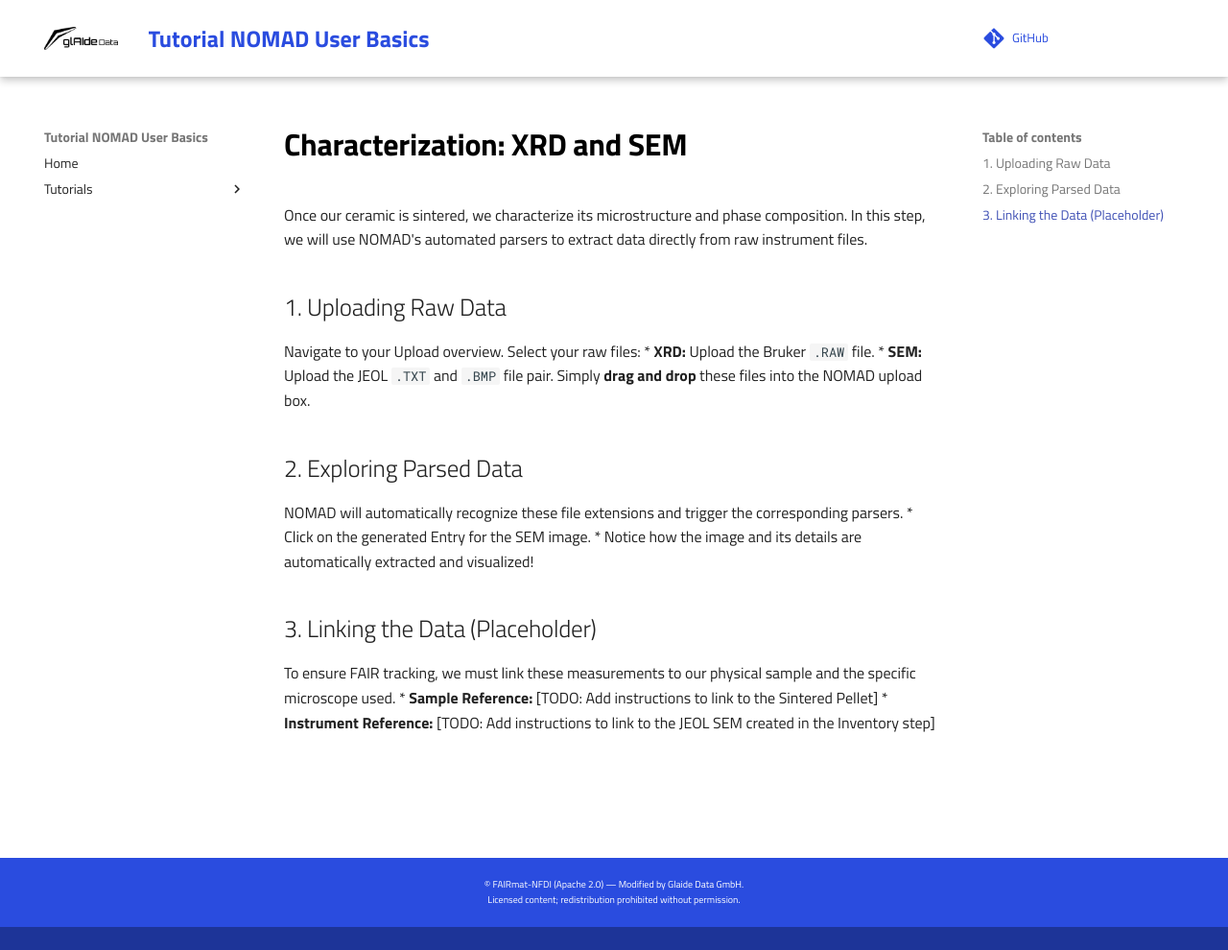
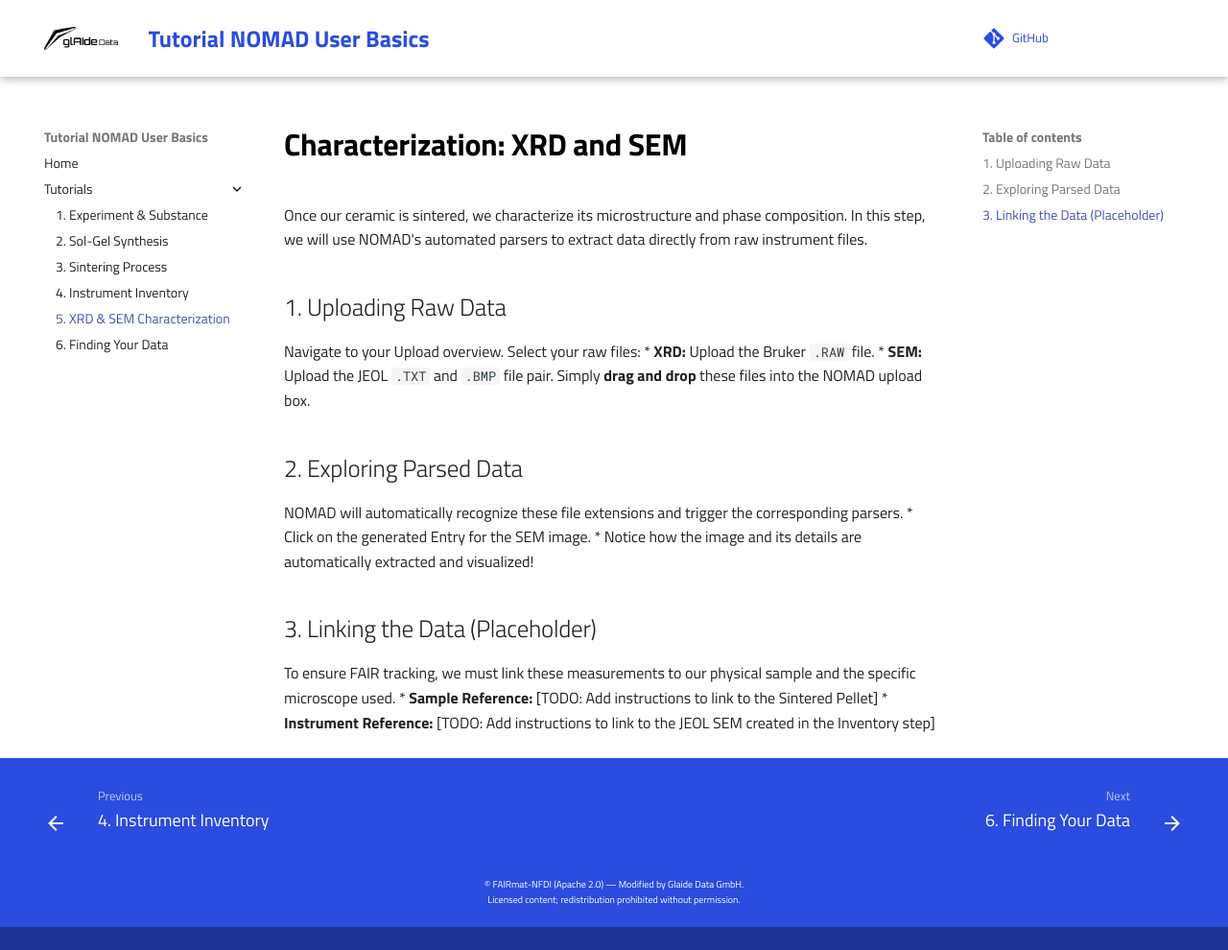
Before and after one commit to AK-Feldhoff-LUH/nomad-docs-ak-feldhoff, an MkDocs documentation site: the page built from docs/05_characterization.md, in a window 1280 px wide and 990 px high. Shown: the whole window at 96% size. Built offline with MkDocs 1.6.1 and Material for MkDocs 9.7.7, drawn with Linux system fonts in a browser that asks for light colours; comment, search, counter and statistics services are not loaded.

Commit message:
adjusting the navigations

```diff
--- a/mkdocs.yml
+++ b/mkdocs.yml
@@ -8,9 +8,12 @@
 nav:
   - Home: index.md
   - Tutorials:
-    - Sol-gel Synthesis: synthesis.md
-    - Sintering: processing.md
-    - Inventory: inventory.md
+    - 1. Experiment & Substance: 01_experiment_substance.md
+    - 2. Sol-Gel Synthesis: 02_sol_gel_synthesis.md
+    - 3. Sintering Process: 03_sintering_process.md
+    - 4. Instrument Inventory: 04_inventory.md
+    - 5. XRD & SEM Characterization: 05_characterization.md
+    - 6. Finding Your Data: 06_finding_data.md
   # - Overview: index.md
   # - Contents:
   # - Search and Filter: T16_1/T16_1_search_and_filter.md
```
